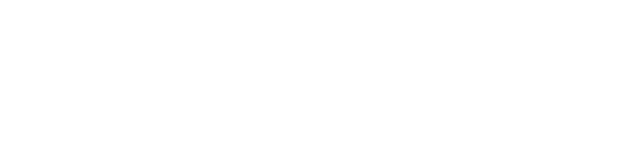
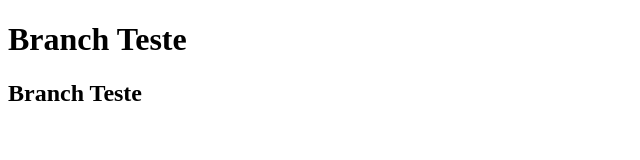
Before and after one commit to SouzaGiovanna/TestandoBranch, a plain HTML site: page index.html in a window 1280 px wide. Shown: the whole page, without its empty margins (0-640 px from the left). Drawn offline with Linux system fonts and the light colour scheme.

Commit message:
Update index.html

```diff
--- a/index.html
+++ b/index.html
@@ -7,6 +7,7 @@
     <title>Document</title>
 </head>
 <body>
-
+    <h1>Branch Teste</h1>
+    <h2>Branch Teste</h2>
 </body>
 </html>
```
